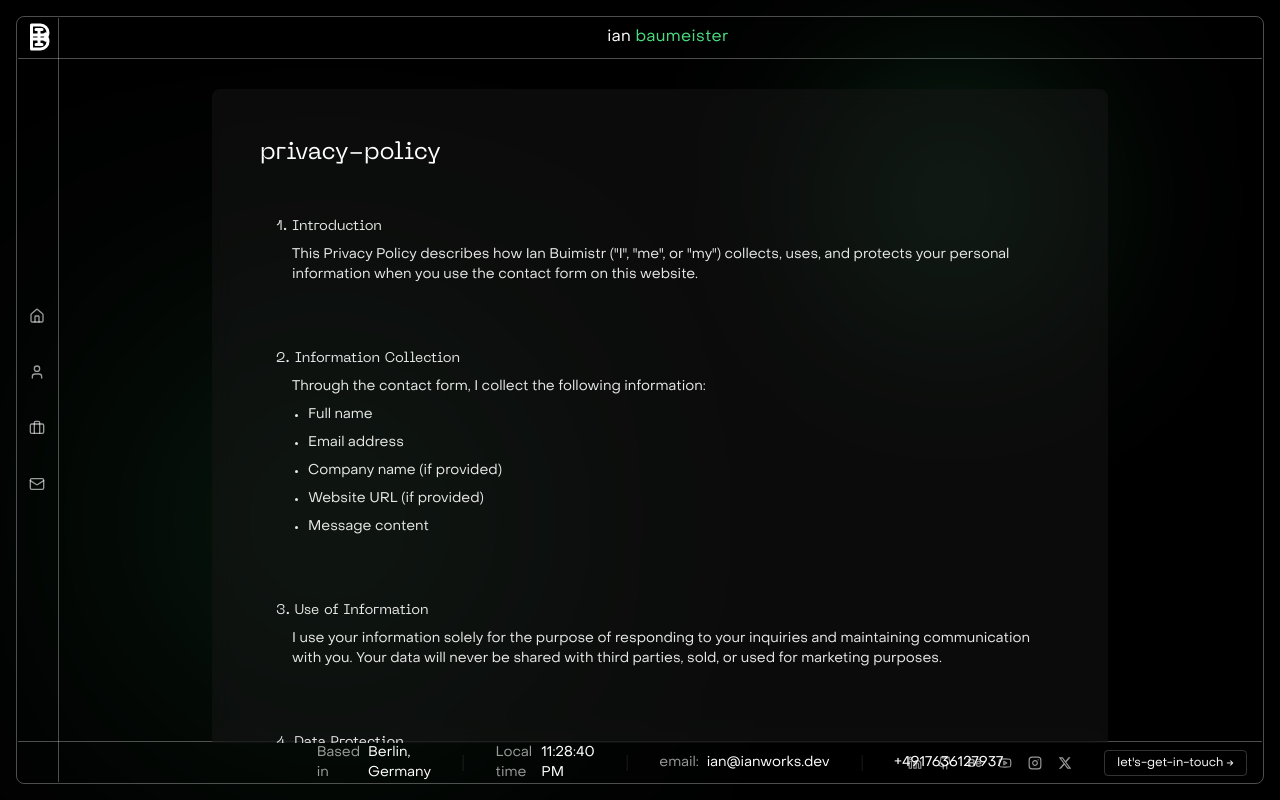
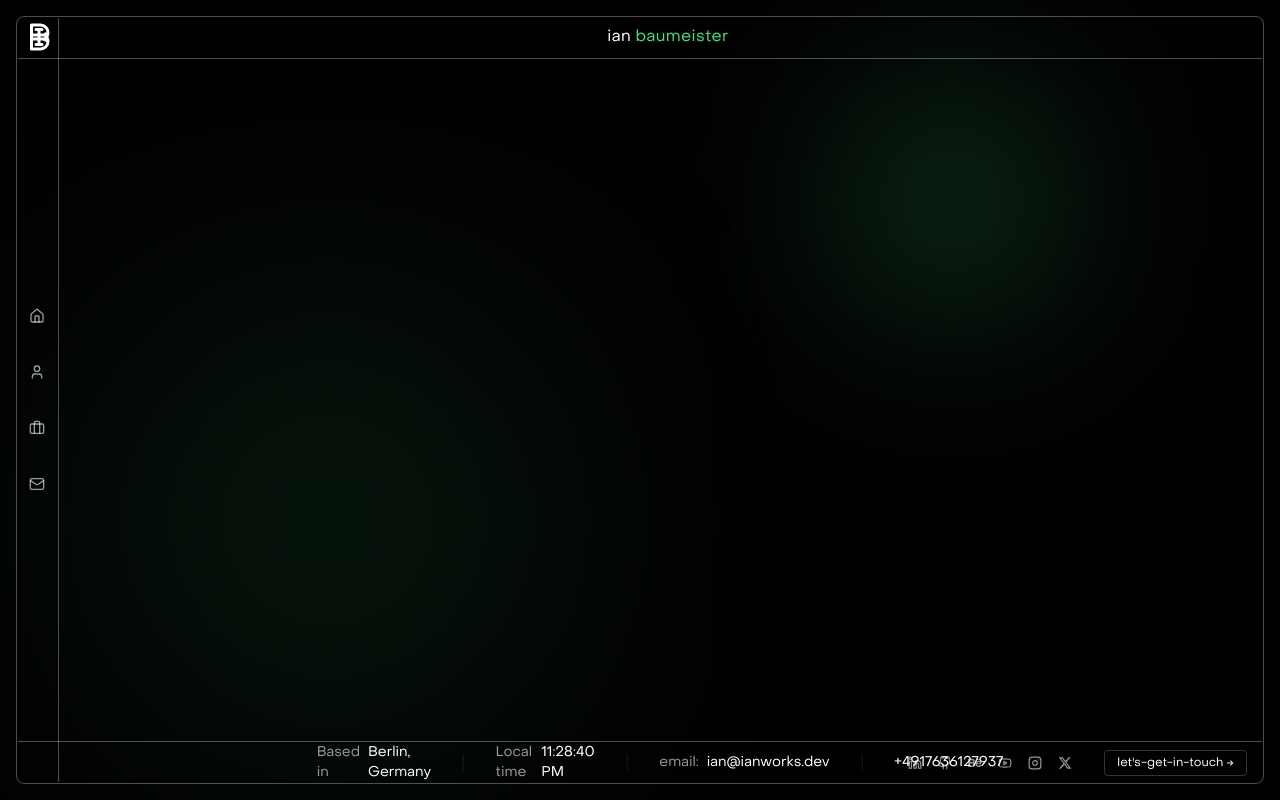
Before and after one commit to ibxibx/portfolio-react, a React (Create React App) app: page /privacy-policy in a window 1280 px wide. Built offline with nearby package versions, Linux system fonts and the light colour scheme.

Commit message:
Made privacy-policy a modal

```diff
--- a/src/App.jsx
+++ b/src/App.jsx
@@ -5,7 +5,6 @@ import Home from "./pages/Home";
 import About from "./pages/About";
 import Work from "./pages/Work";
 import Contact from "./pages/Contact";
-import PrivacyPolicy from "./pages/PrivacyPolicy";
 import "./styles/decorations.css";
 import "./styles/variables.css";
 
@@ -27,7 +26,6 @@ const App = () => {
           <Route path="/about" element={<About />} />
           <Route path="/work" element={<Work />} />
           <Route path="/contact" element={<Contact />} />
-          <Route path="/privacy-policy" element={<PrivacyPolicy />} />
         </Routes>
       </Layout>
     </Router>
--- a/src/pages/Contact.jsx
+++ b/src/pages/Contact.jsx
@@ -1,6 +1,6 @@
 import React, { useState } from "react";
 import { motion } from "framer-motion";
-import { Link } from "react-router-dom";
+import PrivacyPolicyModal from "./PrivacyPolicyModal";
 
 const Contact = () => {
   const [formData, setFormData] = useState({
@@ -12,11 +12,16 @@ const Contact = () => {
     agreedToPolicy: false,
   });
 
+  const [isPolicyModalOpen, setIsPolicyModalOpen] = useState(false);
+
   const handleSubmit = async (e) => {
     e.preventDefault();
-    // To add - integration with the email service
     console.log("Form submitted:", formData);
-    // To add  - email sending logic here
+  };
+
+  const handlePolicyAccept = () => {
+    setFormData((prev) => ({ ...prev, agreedToPolicy: true }));
+    setIsPolicyModalOpen(false);
   };
 
   return (
@@ -108,14 +113,13 @@ const Contact = () => {
             />
             <label htmlFor="privacy" className="text-sm">
               I agree with the terms of the{" "}
-              <Link
-                to="/privacy-policy"
-                target="_blank"
-                rel="noopener noreferrer"
+              <button
+                type="button"
+                onClick={() => setIsPolicyModalOpen(true)}
                 className="text-primary hover:underline"
               >
                 Privacy Policy
-              </Link>
+              </button>
             </label>
           </div>
 
@@ -127,6 +131,12 @@ const Contact = () => {
           </button>
         </form>
       </motion.div>
+
+      <PrivacyPolicyModal
+        isOpen={isPolicyModalOpen}
+        onClose={() => setIsPolicyModalOpen(false)}
+        onAccept={handlePolicyAccept}
+      />
     </div>
   );
 };
--- a/src/pages/PrivacyPolicy.jsx
+++ /dev/null
@@ -1,95 +0,0 @@
-import React from "react";
-import { motion } from "framer-motion";
-
-const PrivacyPolicy = () => {
-  return (
-    <div className="min-h-[calc(100vh-6rem)] flex items-center justify-center p-4">
-      <motion.div
-        className="w-full max-w-4xl bg-neutral-900/50 backdrop-blur-md rounded-lg p-12"
-        initial={{ opacity: 0, y: 20 }}
-        animate={{ opacity: 1, y: 0 }}
-        transition={{ duration: 0.5 }}
-      >
-        <div className="mb-8">
-          <h2 className="text-2xl font-mono mb-2">privacy-policy</h2>
-        </div>
-
-        <div className="space-y-8 text-white/90">
-          <section className="p-4">
-            <h3 className="text-sm font-mono mb-2">1. Introduction</h3>
-            <p className="pl-4 text-sm">
-              This Privacy Policy describes how Ian Buimistr ("I", "me", or
-              "my") collects, uses, and protects your personal information when
-              you use the contact form on this website.
-            </p>
-          </section>
-
-          <section className="p-4">
-            <h3 className="text-sm font-mono mb-2">
-              2. Information Collection
-            </h3>
-            <p className="pl-4 text-sm mb-2">
-              Through the contact form, I collect the following information:
-            </p>
-            <ul className="list-disc pl-8 mt-2 space-y-2">
-              <li className="text-sm">Full name</li>
-              <li className="text-sm">Email address</li>
-              <li className="text-sm">Company name (if provided)</li>
-              <li className="text-sm">Website URL (if provided)</li>
-              <li className="text-sm">Message content</li>
-            </ul>
-          </section>
-
-          <section className="p-4">
-            <h3 className="text-sm font-mono mb-2">3. Use of Information</h3>
-            <p className="pl-4 text-sm">
-              I use your information solely for the purpose of responding to
-              your inquiries and maintaining communication with you. Your data
-              will never be shared with third parties, sold, or used for
-              marketing purposes.
-            </p>
-          </section>
-
-          <section className="p-4">
-            <h3 className="text-sm font-mono mb-2">4. Data Protection</h3>
-            <p className="pl-4 text-sm">
-              Your personal information is stored securely and handled in
-              accordance with GDPR regulations. I implement appropriate
-              technical and organizational measures to protect your data against
-              unauthorized access, alteration, disclosure, or destruction.
-            </p>
-          </section>
-
-          <section className="p-4">
-            <h3 className="text-sm font-mono mb-2">5. Your Rights</h3>
-            <p className="pl-4 text-sm mb-2">
-              Under GDPR, you have the right to:
-            </p>
-            <ul className="list-disc pl-8 mt-2 space-y-2">
-              <li className="text-sm">Access your personal data</li>
-              <li className="text-sm">Rectify inaccurate personal data</li>
-              <li className="text-sm">
-                Request deletion of your personal data
-              </li>
-              <li className="text-sm">Withdraw your consent at any time</li>
-            </ul>
-          </section>
-
-          <section className="p-4">
-            <h3 className="text-sm font-mono mb-2">6. Contact</h3>
-            <p className="pl-4 text-sm">
-              For any privacy-related concerns or to exercise your rights,
-              please contact me directly at [ian@ianworks.dev].
-            </p>
-          </section>
-
-          <section className="text-sm text-white/70 mt-8 p-4">
-            <p>Last updated: {new Date().toLocaleDateString()}</p>
-          </section>
-        </div>
-      </motion.div>
-    </div>
-  );
-};
-
-export default PrivacyPolicy;
--- /dev/null
+++ b/src/pages/PrivacyPolicyModal.jsx
@@ -0,0 +1,122 @@
+import React from "react";
+import { motion, AnimatePresence } from "framer-motion";
+import { X } from "lucide-react";
+
+const PrivacyPolicyModal = ({ isOpen, onClose, onAccept }) => {
+  if (!isOpen) return null;
+
+  return (
+    <AnimatePresence>
+      <motion.div
+        className="fixed inset-0 bg-black/80 backdrop-blur-sm z-50 flex items-center justify-center p-4"
+        initial={{ opacity: 0 }}
+        animate={{ opacity: 1 }}
+        exit={{ opacity: 0 }}
+      >
+        <motion.div
+          className="w-full max-w-4xl bg-neutral-900/50 backdrop-blur-md rounded-lg p-12 relative"
+          initial={{ opacity: 0, y: 20 }}
+          animate={{ opacity: 1, y: 0 }}
+          exit={{ opacity: 0, y: 20 }}
+        >
+          <button
+            onClick={onClose}
+            className="absolute top-4 right-4 p-2 hover:bg-white/10 rounded-full transition-colors"
+          >
+            <X className="w-6 h-6" />
+          </button>
+
+          <div className="mb-8">
+            <h2 className="text-2xl font-mono mb-2">privacy-policy</h2>
+          </div>
+
+          <div className="space-y-8 text-white/90 max-h-[60vh] overflow-y-auto pr-4">
+            <section className="p-4">
+              <h3 className="text-sm font-mono mb-2">1. Introduction</h3>
+              <p className="pl-4 text-sm">
+                This Privacy Policy describes how Ian Buimistr ("I", "me", or
+                "my") collects, uses, and protects your personal information
+                when you use the contact form on this website.
+              </p>
+            </section>
+
+            <section className="p-4">
+              <h3 className="text-sm font-mono mb-2">
+                2. Information Collection
+              </h3>
+              <p className="pl-4 text-sm mb-2">
+                Through the contact form, I collect the following information:
+              </p>
+              <ul className="list-disc pl-8 mt-2 space-y-2">
+                <li className="text-sm">Full name</li>
+                <li className="text-sm">Email address</li>
+                <li className="text-sm">Company name (if provided)</li>
+                <li className="text-sm">Website URL (if provided)</li>
+                <li className="text-sm">Message content</li>
+              </ul>
+            </section>
+
+            <section className="p-4">
+              <h3 className="text-sm font-mono mb-2">3. Use of Information</h3>
+              <p className="pl-4 text-sm">
+                I use your information solely for the purpose of responding to
+                your inquiries and maintaining communication with you. Your data
+                will never be shared with third parties, sold, or used for
+                marketing purposes.
+              </p>
+            </section>
+
+            <section className="p-4">
+              <h3 className="text-sm font-mono mb-2">4. Data Protection</h3>
+              <p className="pl-4 text-sm">
+                Your personal information is stored securely and handled in
+                accordance with GDPR regulations. I implement appropriate
+                technical and organizational measures to protect your data
+                against unauthorized access, alteration, disclosure, or
+                destruction.
+              </p>
+            </section>
+
+            <section className="p-4">
+              <h3 className="text-sm font-mono mb-2">5. Your Rights</h3>
+              <p className="pl-4 text-sm mb-2">
+                Under GDPR, you have the right to:
+              </p>
+              <ul className="list-disc pl-8 mt-2 space-y-2">
+                <li className="text-sm">Access your personal data</li>
+                <li className="text-sm">Rectify inaccurate personal data</li>
+                <li className="text-sm">
+                  Request deletion of your personal data
+                </li>
+                <li className="text-sm">Withdraw your consent at any time</li>
+              </ul>
+            </section>
+
+            <section className="p-4">
+              <h3 className="text-sm font-mono mb-2">6. Contact</h3>
+              <p className="pl-4 text-sm">
+                For any privacy-related concerns or to exercise your rights,
+                please contact me directly at [ian@ianworks.dev].
+              </p>
+            </section>
+
+            <section className="text-sm text-white/70 mt-8 p-4">
+              <p>Last updated: {new Date().toLocaleDateString()}</p>
+            </section>
+          </div>
+
+          <div className="mt-8 flex justify-end">
+            <button
+              onClick={onAccept}
+              className="px-6 py-2 bg-black/50 border border-white/10 rounded hover:bg-white/5 transition-colors duration-200"
+            >
+              accept →
+            </button>
+          </div>
+        </motion.div>
+      </motion.div>
+    </AnimatePresence>
+  );
+};
+
+export default PrivacyPolicyModal;
```
